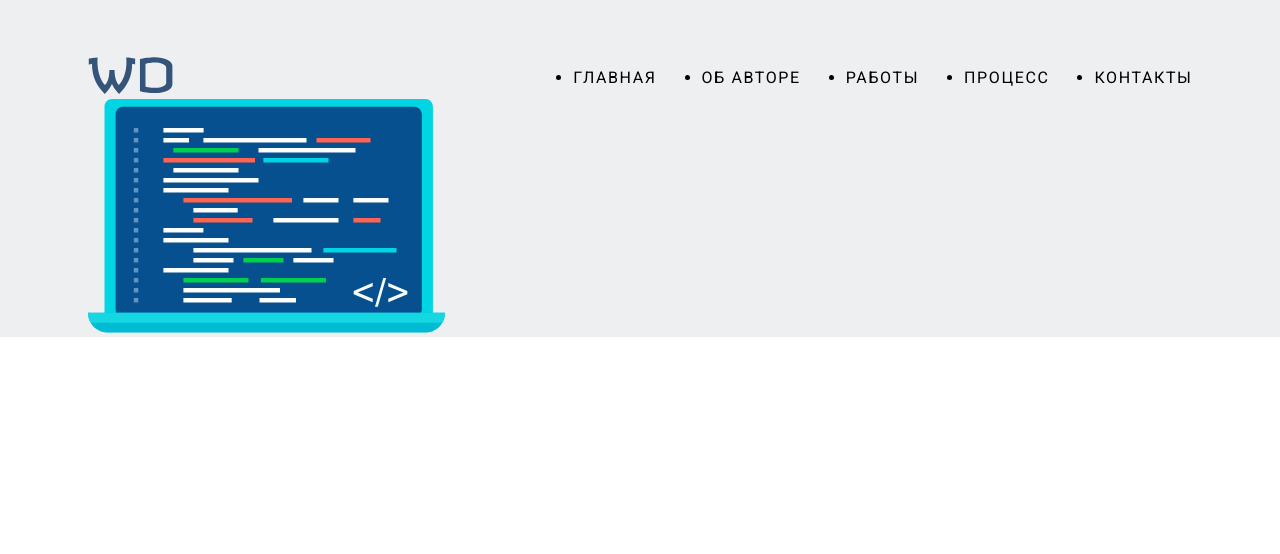
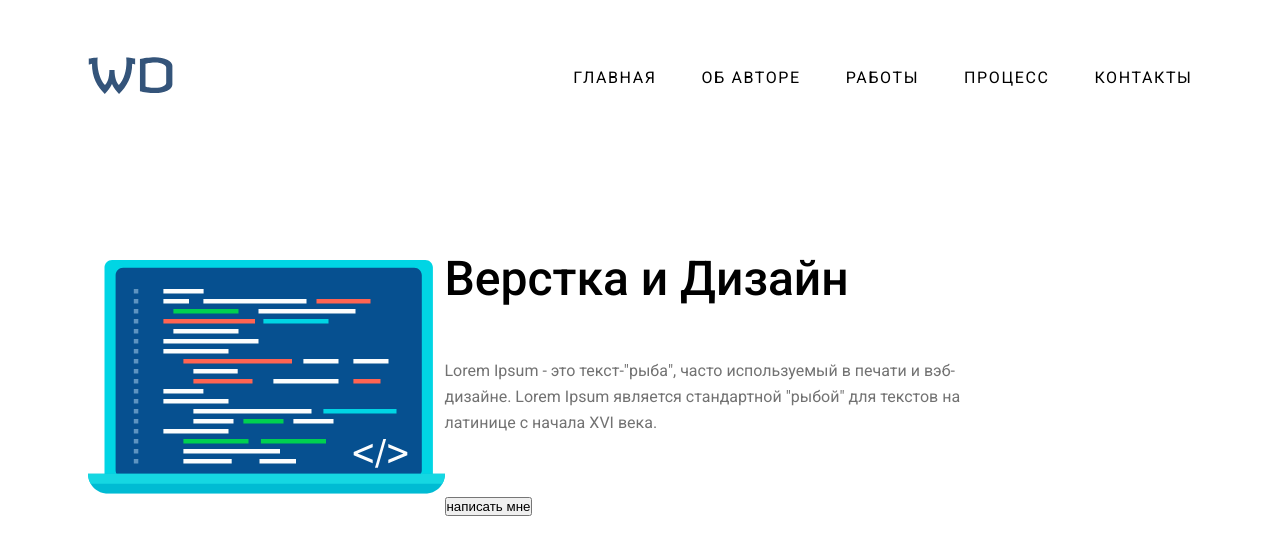
Before and after one commit to RedTwoFour/WD_zvv, a plain HTML site: page INDEX.HTML in a window 1280 px wide. Drawn offline with Linux system fonts and the light colour scheme.

Commit message:
All files

```diff
--- a/INDEX.HTML
+++ b/INDEX.HTML
@@ -27,6 +27,13 @@
               </div>
               <div class="header-bottom">
                 <img src="img/Frame.svg" alt="laptop">
+                <div class="bottom-desc">
+                  <h1 class="bottom-title">Верстка и Дизайн</h1>
+                  <p class="bottom-text">
+                    Lorem Ipsum - это текст-"рыба", часто используемый в печати и вэб-дизайне. Lorem Ipsum является стандартной "рыбой" для текстов на латинице с начала XVI века.
+                  </p>
+                  <button>написать мне</button>
+                </div>
               </div>
             </div>
         </header>
--- a/style/style/style.css
+++ b/style/style/style.css
@@ -6,7 +6,7 @@ h1,h2,h3,p{
     padding: 0;
     margin: 0;
 }
-ui,pl{
+ul,pl{
     padding: 0;
     margin: 0;
     list-style: none;
@@ -22,7 +22,7 @@ body{
     margin: 0 auto;
 }
 header{
-    background: #EEEFF1;
+    background: #ffffff;
 }
 .header-top{
     padding-top: 57px;
@@ -45,8 +45,31 @@ header{
     line-height: 26px;
     letter-spacing: 0.1em;
     color: #000000;
+    text-transform: uppercase;
 }
 .menu-link:hover{
     color: #1c76d1;
     font-weight: 500;
 }
+.header-bottom{
+    display: flex;
+    align-items: center;
+    margin-top: 140px;
+}
+.bottom-title{
+    font-family: 'Roboto';
+    font-weight: 500;
+    font-size: 48px;
+    line-height: 165%;
+    color: #000000;
+    padding-bottom: 40px;
+}
+.bottom-text{
+    font-family: 'Roboto';
+    font-weight: 400;
+    font-size: 16px;
+    line-height: 162%;
+    width: 540px;
+    padding-bottom: 60px;
+    color: #727272;
+}
```
